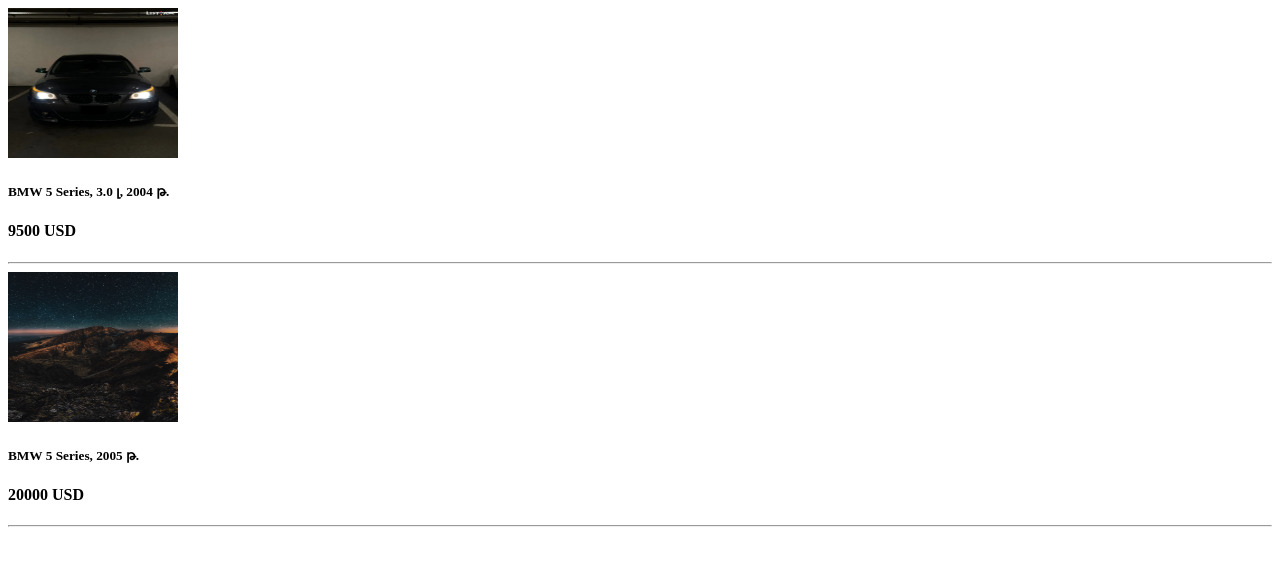
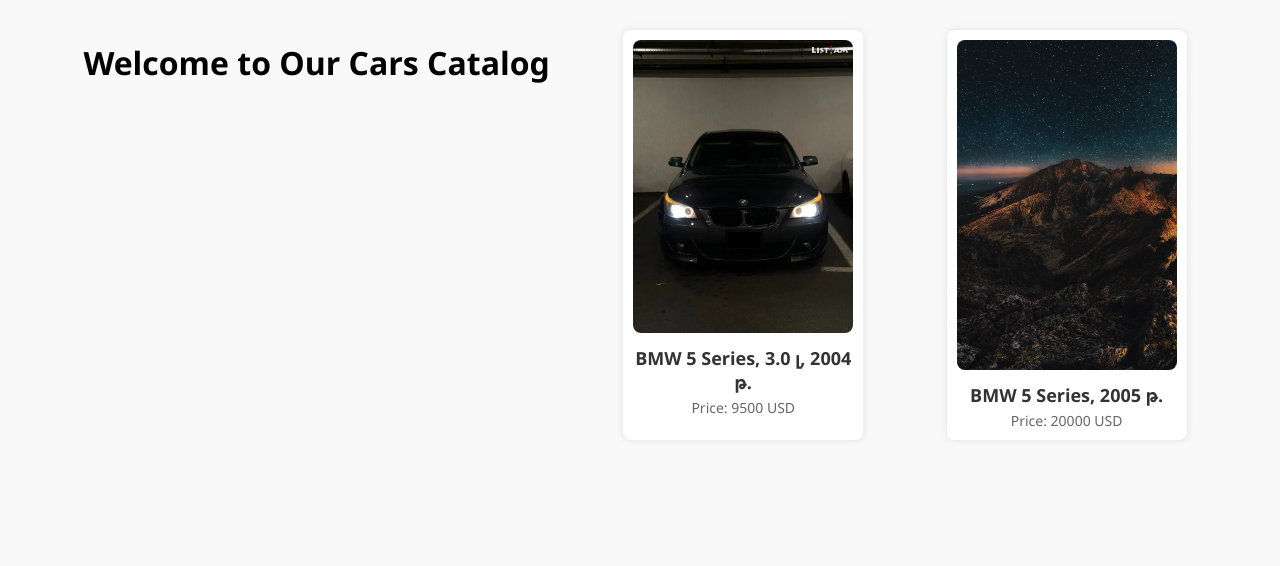
Before and after one commit to Khachatryan2004/BDGAdvancedPythonDjango, a Django app: page /cars/ in a window 1280 px wide. Shown: the top 566 px of the page. Run offline with Django 4.2, Linux system fonts and the light colour scheme; data comes from the database, SQL or seed files in the repository.

Commit message:
djangopython

```diff
--- a/DjangoLessons/selling/project/templates/car_sell/cars.html
+++ b/DjangoLessons/selling/project/templates/car_sell/cars.html
@@ -2,14 +2,61 @@
 <html lang="en">
 <head>
     <meta charset="UTF-8">
-    <title>Cars</title>
+    <title>Cars Catalog</title>
+    <style>
+        body {
+            font-family: 'Segoe UI', Tahoma, Geneva, Verdana, sans-serif;
+            background-color: #f9f9f9;
+            margin: 0;
+            padding: 20px;
+            display: flex;
+            flex-wrap: wrap;
+            justify-content: space-evenly;
+        }
+
+        .car {
+            background-color: #fff;
+            border-radius: 8px;
+            box-shadow: 0 0 8px rgba(0, 0, 0, 0.1);
+            margin: 10px;
+            padding: 10px;
+            max-width: 220px;
+            text-align: center;
+            transition: transform 0.3s ease;
+        }
+
+        .car:hover {
+            transform: scale(1.05);
+            box-shadow: 0 0 10px rgba(0, 0, 0, 0.2);
+        }
+
+        .car img {
+            width: 100%;
+            border-radius: 8px;
+            object-fit: cover;
+        }
+
+        .car h2 {
+            margin: 8px 0 4px;
+            font-size: 18px;
+            color: #333;
+        }
+
+        .car p {
+            margin: 0;
+            font-size: 14px;
+            color: #666;
+        }
+    </style>
 </head>
 <body>
-{% for i in cars %}
-    <img src={{i.photo1.url}}  width='170' height='150'>
-    <h5>{{ i.title }}</h5>
-    <h4>{{ i.price_of_car }} {{ i.currency_choose }}</h4>
-    <hr>
-{% endfor %}
+    <h1>Welcome to Our Cars Catalog</h1>
+    {% for i in cars %}
+        <div class="car">
+            <img src="{{ i.photo1.url }}" alt="{{ i.title }}">
+            <h2>{{ i.title }}</h2>
+            <p>Price: {{ i.price_of_car }} {{ i.currency_choose }}</p>
+        </div>
+    {% endfor %}
 </body>
 </html>
```
